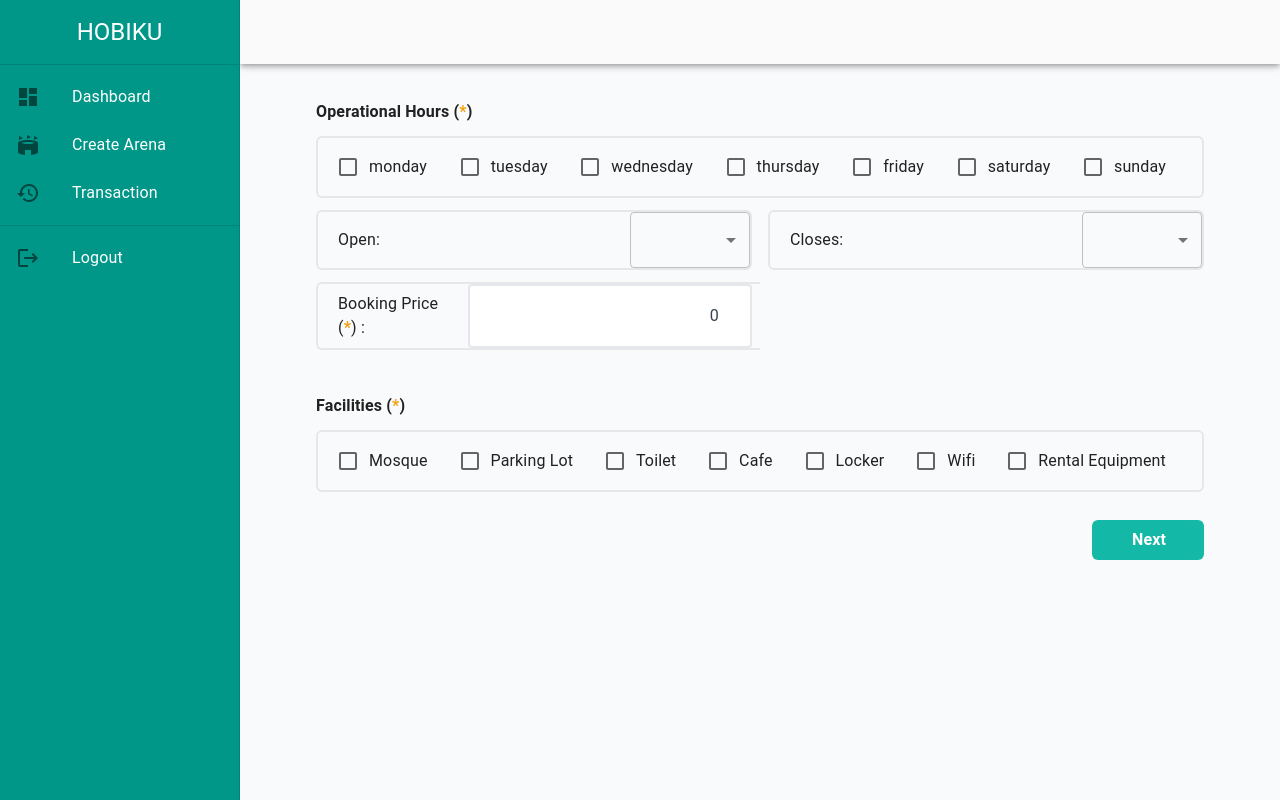
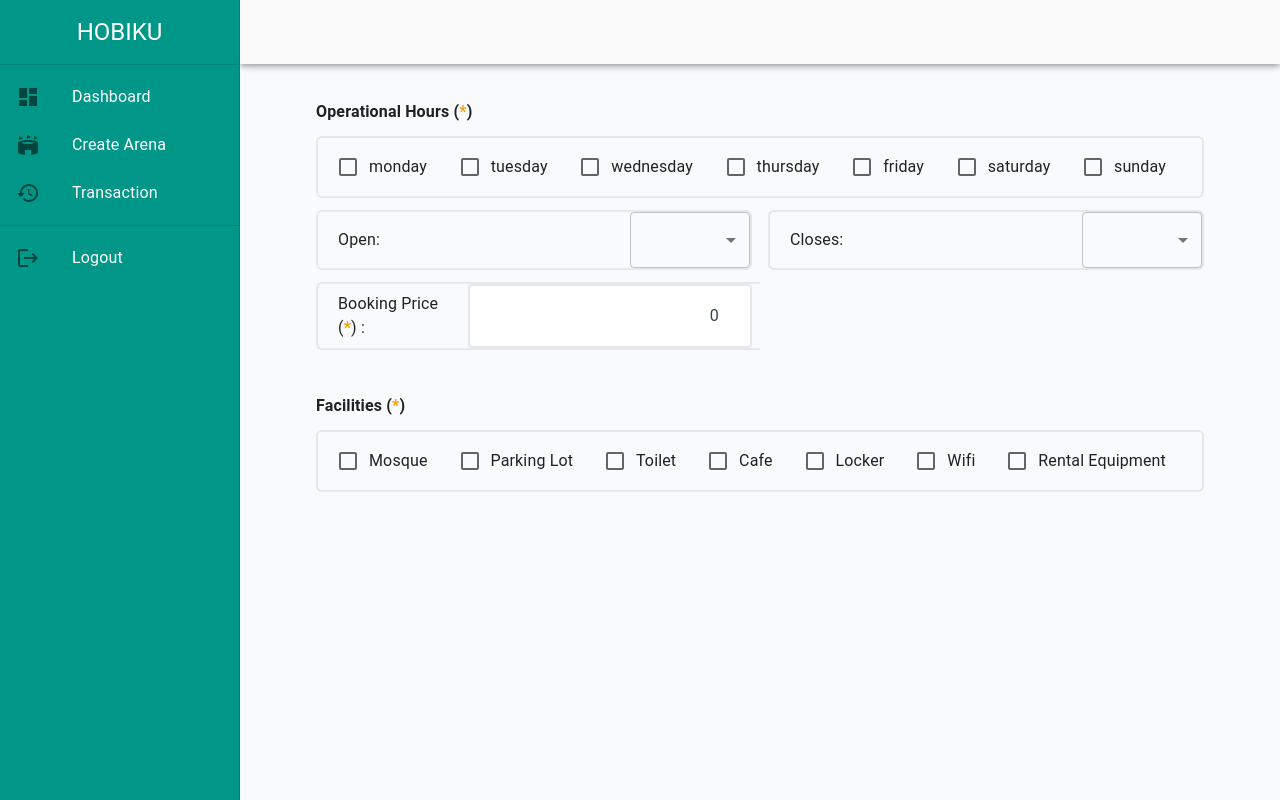
Before and after one commit to codpen/booking-sport-arena, a React (Create React App) app: page /owner/edit/1/services in a window 1280 px wide. Built offline with nearby package versions, Linux system fonts and the light colour scheme.

Commit message:
create connection step1 to step2

```diff
--- a/src/pages/owner/AddArena.jsx
+++ b/src/pages/owner/AddArena.jsx
@@ -94,7 +94,6 @@ export default function CreateArena() {
 				cancelButtonText: "No",
 			}).then((result) => {
 				if (result.value) {
-					navigate("/owner/services");
 					axios
 						.post(`${API}/venues/step1`, formData, {
 							headers: {
@@ -103,8 +102,11 @@ export default function CreateArena() {
 							},
 						})
 						.then((res) => {
-							successMessage(res);
 							setVenueId(res.data.data.id);
+							localStorage.setItem(
+								"created_id",
+								res.data.data.id
+							);
 							navigate("/owner/services");
 						})
 						.catch((err) => {
@@ -270,7 +272,6 @@ export default function CreateArena() {
 									accept="image/png, image/jpeg"
 									onChange={(e) => changeImageButton(e)}
 								/>
-								{/* {existedVenue !== null && ( */}
 								{url ===
 									`${window.location.origin}/owner/edit/${venueId}` && (
 									<Button
--- a/src/pages/owner/AddServices.jsx
+++ b/src/pages/owner/AddServices.jsx
@@ -22,8 +22,14 @@ import { dummy } from "../../services/Owner";
 
 export default function AddServices() {
 	const existedVenue = localStorage.getItem("venue_id");
+	const createdVenue = localStorage.getItem("created_id");
+	const url = document.location.href;
 	// eslint-disable-next-line no-unused-vars
-	const [venueId, setVenueId] = useState(existedVenue ? existedVenue : 0);
+	const [venueId, setVenueId] = useState(
+		url === `${window.location.origin}/owner/services`
+			? createdVenue
+			: existedVenue
+	);
 	const [days, setDays] = useState([]);
 	const [open, setOpen] = useState("");
 	const [close, setClose] = useState("");
@@ -31,8 +37,7 @@ export default function AddServices() {
 	const [facilities, setFacilities] = useState([]);
 	const token = statusLogin();
 	const navigate = useNavigate();
-	const url = document.location.href;
-
+	console.log(venueId);
 	useEffect(() => {
 		url === `${window.location.origin}/owner/edit/${venueId}/services` &&
 			getVenue();
@@ -80,15 +85,16 @@ export default function AddServices() {
 
 	const operationalNotes = {
 		venue_id: venueId ? parseInt(venueId) : venueId,
-		days: days,
+		day: days,
 		open_hour: open,
 		close_hour: close,
 		price: price ? parseInt(price) : price,
-		facility: facilities,
+		facility_id: facilities,
 	};
 
 	const submitButton = (e) => {
 		e.preventDefault();
+		console.log(operationalNotes);
 		if (price === 0 || price === "" || price === "0") {
 			notForFree();
 		} else if (price < 0) {
@@ -205,7 +211,8 @@ export default function AddServices() {
 						</div>
 					</div>
 					<div className="w-full flex justify-center md:justify-end my-2 lg:mx-10 flex-col lg:flex-row">
-						{existedVenue !== null && (
+						{url ===
+							`${window.location.origin}/owner/edit/${venueId}/services` && (
 							<Button
 								className="w-full md:w-28 my-2"
 								onClick={(e) => {
@@ -217,7 +224,7 @@ export default function AddServices() {
 								Update
 							</Button>
 						)}
-						{existedVenue === null && (
+						{url === `${window.location.origin}/owner/services` && (
 							<Button
 								className="w-full md:w-28 md:px-10"
 								onClick={(e) => submitButton(e)}
```
